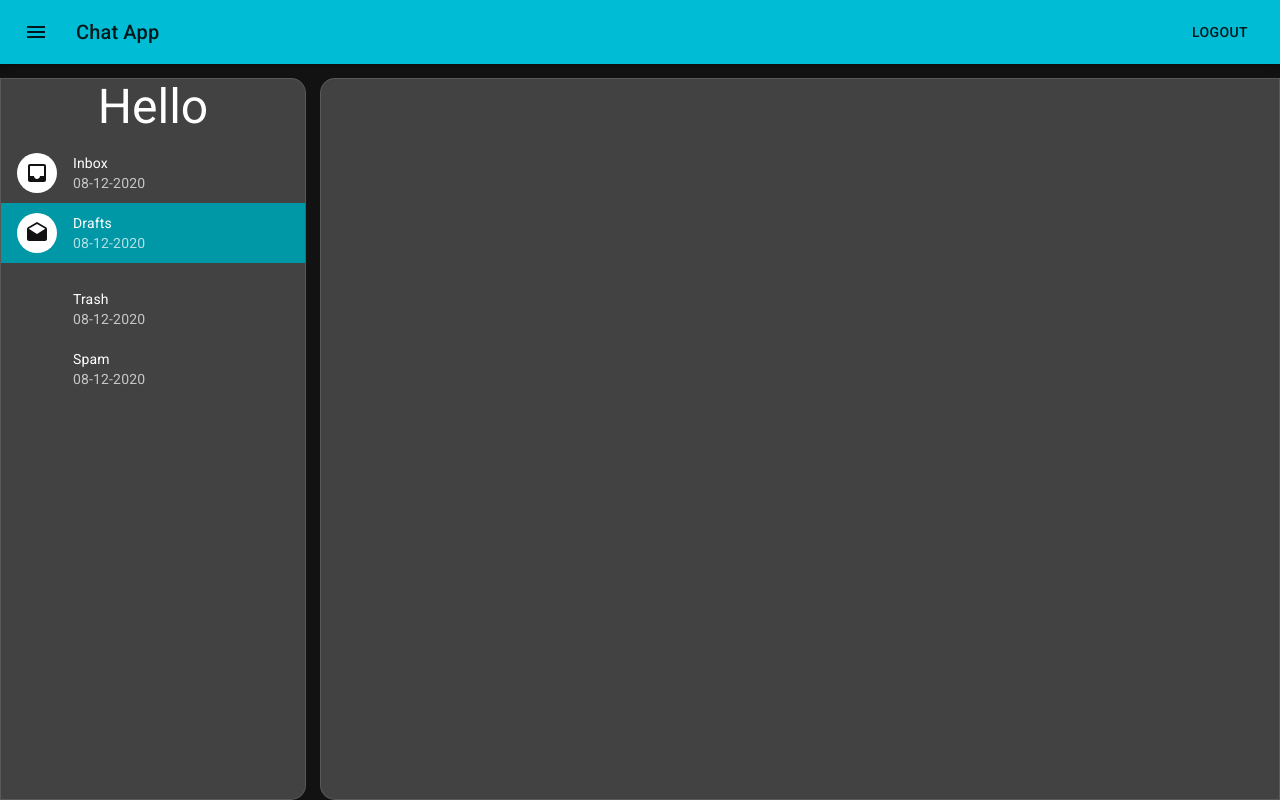
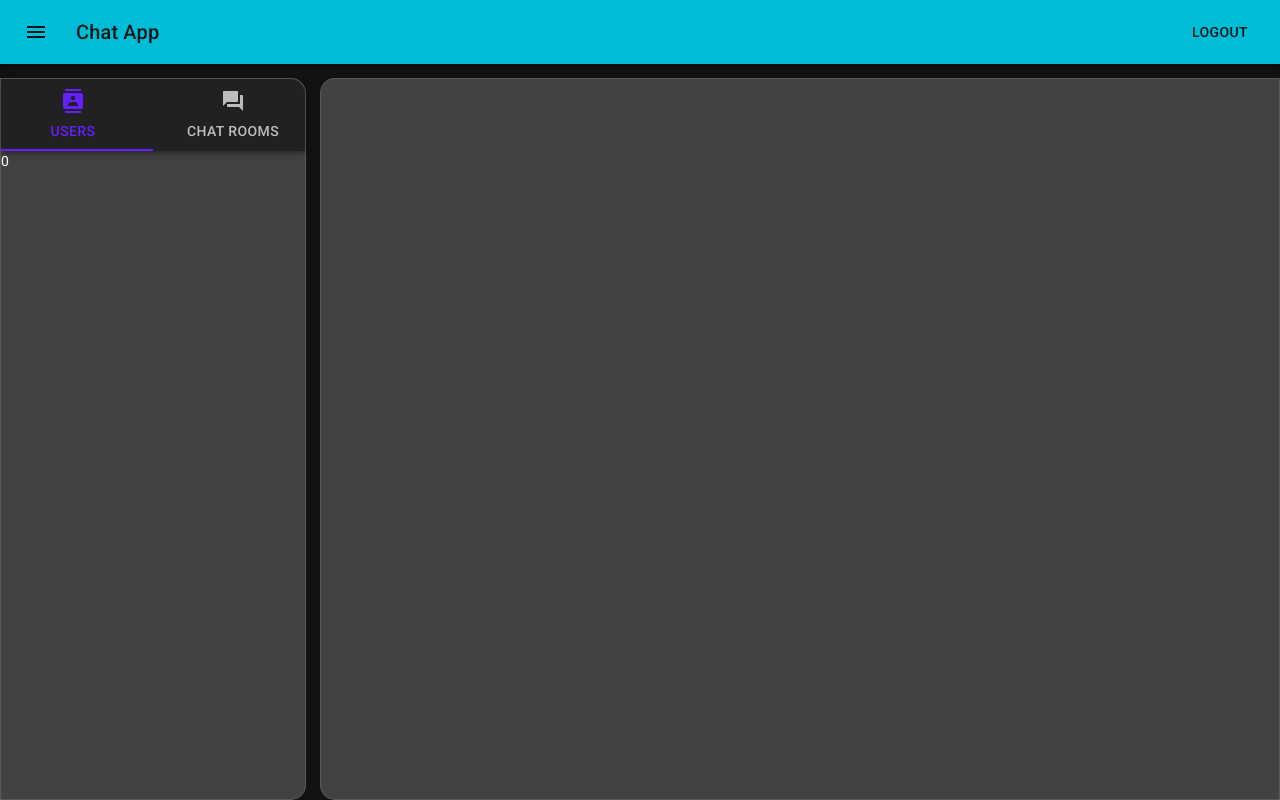
Before and after one commit to cant-code/chat-app, a React (Create React App) app in the folder client/: page / in a window 1280 px wide. Built offline with nearby package versions, Linux system fonts and the light colour scheme.

Commit message:
Tabs and List

```diff
--- /dev/null
+++ b/client/src/components/ChatList/ChatList.jsx
@@ -0,0 +1,44 @@
+import React from "react";
+import Tabs from "@material-ui/core/Tabs";
+import Tab from "@material-ui/core/Tab";
+import ContactsIcon from "@material-ui/icons/Contacts";
+import ForumIcon from "@material-ui/icons/Forum";
+import ListWrapper from "../ListWrapper/ListWrapper";
+import Box from "@material-ui/core/Box";
+import { AppBar } from "./ChatList.style";
+
+function TabPanel(props) {
+  const { children, value, ...other } = props;
+
+  return <div {...other}>{value && <Box>{children}</Box>}</div>;
+}
+
+export default function IconLabelTabs() {
+  const [value, setValue] = React.useState(0);
+
+  const handleChange = (event, newValue) => {
+    setValue(newValue);
+  };
+
+  return (
+    <>
+      <AppBar position="static" color="default">
+        <Tabs
+          value={value}
+          onChange={handleChange}
+          indicatorColor="secondary"
+          textColor="secondary"
+          aria-label="icon label tabs example"
+          variant="fullWidth"
+          centered
+        >
+          <Tab icon={<ContactsIcon />} label="Users" />
+          <Tab icon={<ForumIcon />} label="Chat Rooms" />
+        </Tabs>
+      </AppBar>
+      <TabPanel value={value}>
+        <ListWrapper />
+      </TabPanel>
+    </>
+  );
+}
--- /dev/null
+++ b/client/src/components/ChatList/ChatList.style.jsx
@@ -0,0 +1,8 @@
+import { withStyles } from "@material-ui/core/styles";
+import MuiAppBar from "@material-ui/core/AppBar";
+
+export const AppBar = withStyles({
+  root: {
+    borderTopRightRadius: "15px",
+  },
+})(MuiAppBar);
--- a/client/src/components/ListWrapper/ListWrapper.jsx
+++ b/client/src/components/ListWrapper/ListWrapper.jsx
@@ -4,7 +4,7 @@ import ListItemText from "@material-ui/core/ListItemText";
 import ListItemAvatar from "@material-ui/core/ListItemAvatar";
 import InboxIcon from "@material-ui/icons/Inbox";
 import DraftsIcon from "@material-ui/icons/Drafts";
-import Typography from "@material-ui/core/Typography";
+import Divider from "@material-ui/core/Divider";
 import { useStyles, ListItem, Avatar } from "./ListWrapper.style";
 
 export default function ListWrapper() {
@@ -17,10 +17,12 @@ export default function ListWrapper() {
 
   return (
     <div className={classes.root}>
-      <Typography component="h2" variant="h3" align="center">
-        Hello
-      </Typography>
-      <List component="nav" aria-label="main mailbox folders">
+      <List
+        component="nav"
+        style={{ maxHeight: "77vh", paddingTop: 0, overflow: "auto" }}
+        aria-label="main mailbox folders"
+      >
+        <Divider />
         <ListItem
           button
           dense
@@ -34,6 +36,7 @@ export default function ListWrapper() {
           </ListItemAvatar>
           <ListItemText primary="Inbox" secondary="08-12-2020" />
         </ListItem>
+        <Divider />
         <ListItem
           button
           dense
@@ -47,8 +50,7 @@ export default function ListWrapper() {
           </ListItemAvatar>
           <ListItemText primary="Drafts" secondary="08-12-2020" />
         </ListItem>
-      </List>
-      <List component="nav" aria-label="secondary mailbox folder">
+        <Divider />
         <ListItem
           button
           dense
@@ -57,6 +59,7 @@ export default function ListWrapper() {
         >
           <ListItemText inset primary="Trash" secondary="08-12-2020" />
         </ListItem>
+        <Divider />
         <ListItem
           button
           dense
@@ -65,6 +68,61 @@ export default function ListWrapper() {
         >
           <ListItemText inset primary="Spam" secondary="08-12-2020" />
         </ListItem>
+        <Divider />
+        <ListItem
+          button
+          dense
+          selected={selectedIndex === 4}
+          onClick={() => handleListItemClick(4)}
+        >
+          <ListItemText inset primary="Spam" secondary="08-12-2020" />
+        </ListItem>
+        <Divider />
+        <ListItem
+          button
+          dense
+          selected={selectedIndex === 5}
+          onClick={() => handleListItemClick(5)}
+        >
+          <ListItemText inset primary="Spam" secondary="08-12-2020" />
+        </ListItem>
+        <Divider />
+        <ListItem
+          button
+          dense
+          selected={selectedIndex === 6}
+          onClick={() => handleListItemClick(6)}
+        >
+          <ListItemText inset primary="Spam" secondary="08-12-2020" />
+        </ListItem>
+        <Divider />
+        <ListItem
+          button
+          dense
+          selected={selectedIndex === 7}
+          onClick={() => handleListItemClick(7)}
+        >
+          <ListItemText inset primary="Spam" secondary="08-12-2020" />
+        </ListItem>
+        <Divider />
+        <ListItem
+          button
+          dense
+          selected={selectedIndex === 8}
+          onClick={() => handleListItemClick(8)}
+        >
+          <ListItemText inset primary="Spam" secondary="08-12-2020" />
+        </ListItem>
+        <Divider />
+        <ListItem
+          button
+          dense
+          selected={selectedIndex === 9}
+          onClick={() => handleListItemClick(9)}
+        >
+          <ListItemText inset primary="Spam" secondary="08-12-2020" />
+        </ListItem>
+        <Divider />
       </List>
     </div>
   );
--- a/client/src/pages/Home.jsx
+++ b/client/src/pages/Home.jsx
@@ -4,7 +4,7 @@ import Paper from "@material-ui/core/Paper";
 import Grid from "@material-ui/core/Grid";
 import { makeStyles } from "@material-ui/core/styles";
 import Box from "@material-ui/core/Box";
-import ListWrapper from "../components/ListWrapper/ListWrapper";
+import ChatList from "../components/ChatList/ChatList";
 
 const useStyles = makeStyles((theme) => ({
   root: {
@@ -45,7 +45,7 @@ export default function Home() {
               borderBottomRightRadius: "15px",
             }}
           >
-            <ListWrapper />
+            <ChatList />
           </Paper>
         </Grid>
         <Grid item xs>
```
